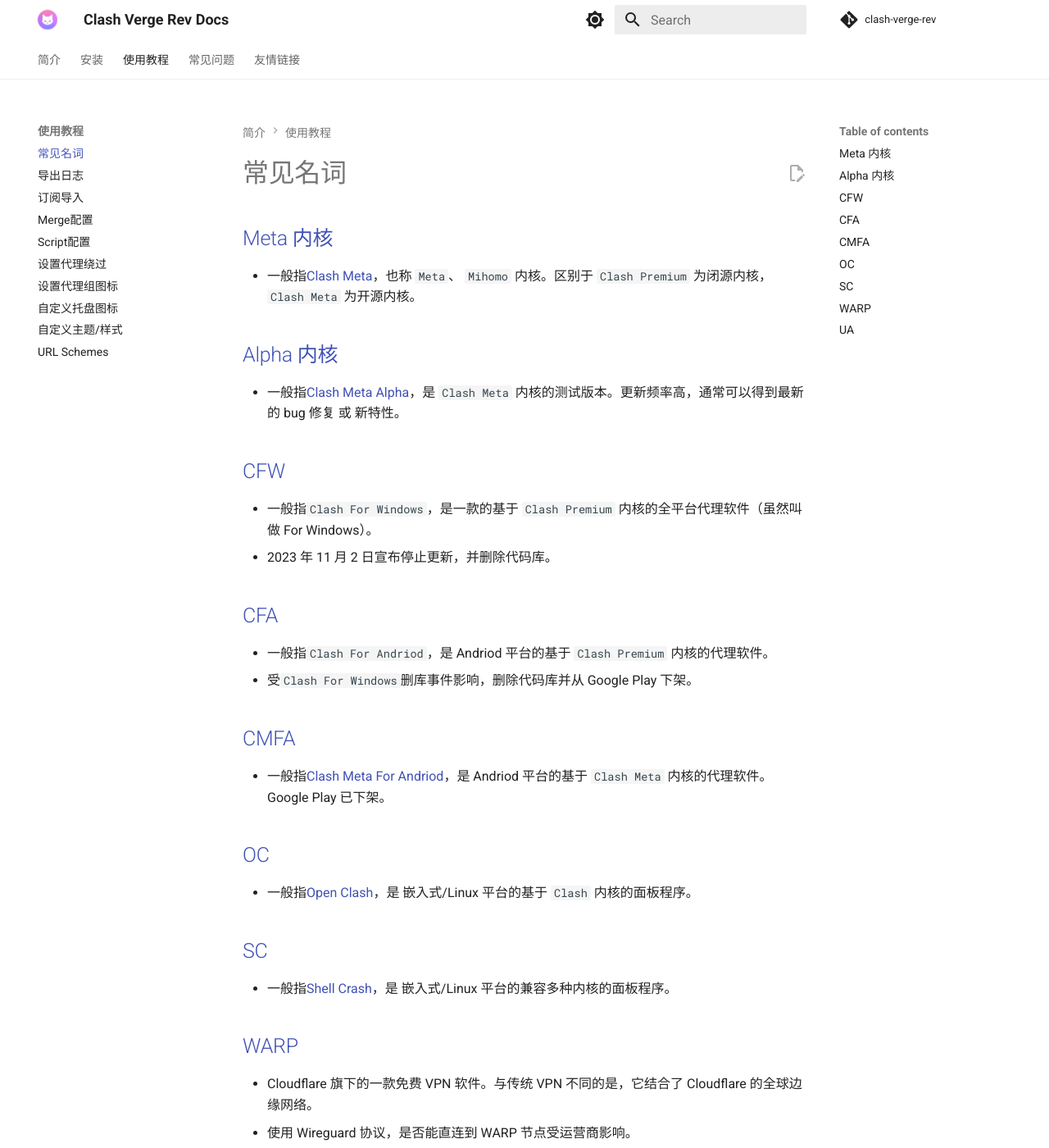
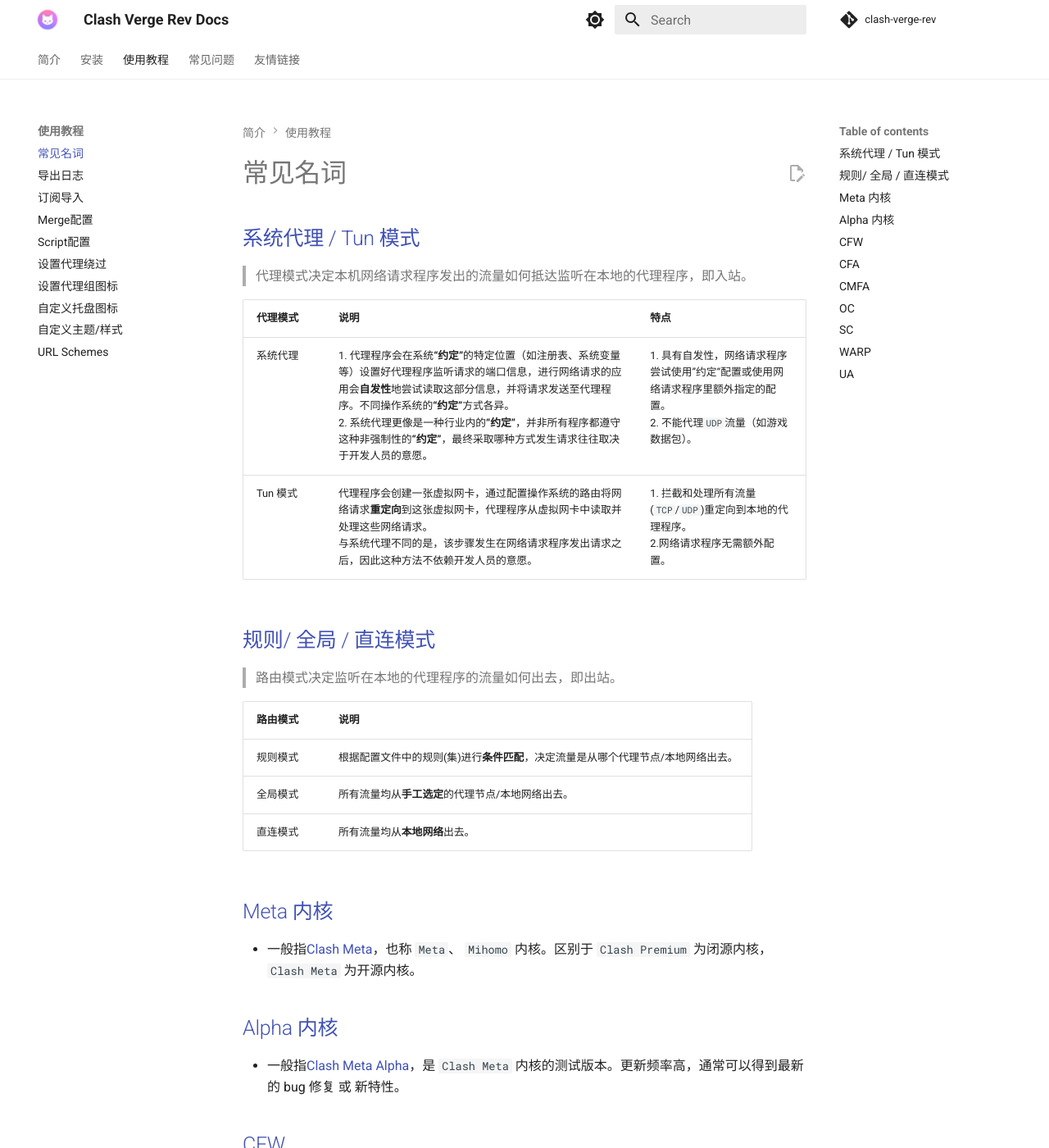
Before and after one commit to clash-verge-rev/clash-verge-rev.github.io, an MkDocs documentation site: the page built from docs/guide/term.md, in a window 1280 px wide and 1400 px high. Shown: the whole window at 82% size. Built offline with MkDocs 1.6.1 and Material for MkDocs 9.7.7, drawn with Linux system fonts in a browser that asks for light colours; comment, search, counter and statistics services are not loaded.

Commit message:
guide: mode terms

```diff
--- a/docs/guide/term.md
+++ b/docs/guide/term.md
@@ -1,3 +1,22 @@
+## 系统代理 / Tun 模式
+
+> 代理模式决定本机网络请求程序发出的流量如何抵达监听在本地的代理程序，即入站。
+
+| 代理模式 | 说明                                                                                                                                                                                                                                                                                                                                                         | 特点                                                                                                                          |
+| -------- | ------------------------------------------------------------------------------------------------------------------------------------------------------------------------------------------------------------------------------------------------------------------------------------------------------------------------------------------------------------ | ----------------------------------------------------------------------------------------------------------------------------- |
+| 系统代理 | 1. 代理程序会在系统**“约定”**的特定位置（如注册表、系统变量等）设置好代理程序监听请求的端口信息，进行网络请求的应用会**自发性**地尝试读取这部分信息，并将请求发送至代理程序。不同操作系统的**“约定”**方式各异。<br />2. 系统代理更像是一种行业内的**“约定”**，并非所有程序都遵守这种非强制性的**“约定”**，最终采取哪种方式发生请求往往取决于开发人员的意愿。 | 1. 具有自发性，网络请求程序尝试使用”约定“配置或使用网络请求程序里额外指定的配置。<br />2. 不能代理`UDP`流量（如游戏数据包）。 |
+| Tun 模式 | 代理程序会创建一张虚拟网卡，通过配置操作系统的路由将网络请求**重定向**到这张虚拟网卡，代理程序从虚拟网卡中读取并处理这些网络请求。<br />与系统代理不同的是，该步骤发生在网络请求程序发出请求之后，因此这种方法不依赖开发人员的意愿。                                                                                                                         | 1. 拦截和处理所有流量(`TCP`/`UDP`)重定向到本地的代理程序。<br />2.网络请求程序无需额外配置。                                  |
+
+## 规则/ 全局 / 直连模式
+
+> 路由模式决定监听在本地的代理程序的流量如何出去，即出站。
+
+| 路由模式 | 说明                                                                              |
+| -------- | --------------------------------------------------------------------------------- |
+| 规则模式 | 根据配置文件中的规则(集)进行**条件匹配**，决定流量是从哪个代理节点/本地网络出去。 |
+| 全局模式 | 所有流量均从**手工选定**的代理节点/本地网络出去。                                 |
+| 直连模式 | 所有流量均从**本地网络**出去。                                                    |
+
 ## Meta 内核
 
 - 一般指[Clash Meta](https://github.com/MetaCubeX/mihomo/releases/latest)，也称 `Meta`、 `Mihomo` 内核。区别于 `Clash Premium` 为闭源内核，`Clash Meta` 为开源内核。
```
